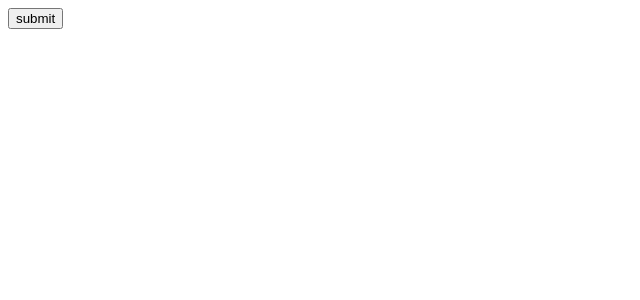
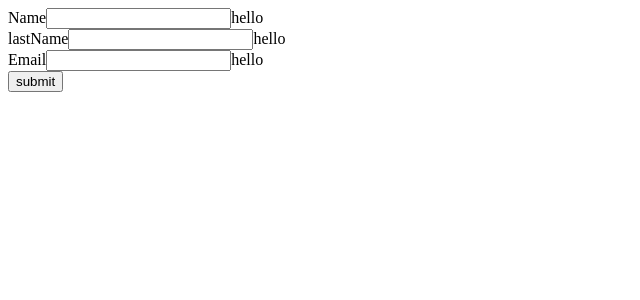
Before and after one commit to darwinMWF/todo_app_react_app, a React (Vite) app: page / in a window 1280 px wide. Shown: the top 300 px of the page, without its empty margins (0-640 px from the left). Built offline with nearby package versions, Linux system fonts and the light colour scheme.

Commit message:
redux and formik

```diff
--- a/package.json
+++ b/package.json
@@ -11,9 +11,11 @@
   },
   "dependencies": {
     "axios": "^1.4.0",
+    "formik": "^2.4.2",
     "react": "^18.2.0",
     "react-dom": "^18.2.0",
-    "react-router-dom": "^6.14.2"
+    "react-router-dom": "^6.14.2",
+    "yup": "^1.2.0"
   },
   "devDependencies": {
     "@types/react": "^18.0.37",
--- /dev/null
+++ b/src/formik/form.jsx
@@ -0,0 +1,91 @@
+import { useFormik } from "formik";
+import * as Yup from 'yup';
+const validate = (values) => {
+  const errors = {};
+  if (!values.firstName) {
+    errors.firstName = "Required";
+  } else if (values.firstName.length > 15) {
+    errors.firstName = "Must be 15 characters or less";
+  }
+
+  if (!values.lastName) {
+    errors.lastName = "Required";
+  } else if (values.lastName.length > 20) {
+    errors.lastName = "Must be 20 characters or less";
+  }
+
+  if (!values.email) {
+    errors.email = "Required";
+  } else if (!/^[A-Z0-9._%+-]+@[A-Z0-9.-]+\.[A-Z]{2,4}$/i.test(values.email)) {
+    errors.email = "Invalid email address";
+  }
+
+  return errors;
+};
+
+export const Signup = () => {
+  const formik = useFormik({
+    initialValues: {
+      firstname: "",
+      lastname: "",
+      email: "",
+    },
+
+    validationSchema: Yup.object().shape({
+        firstName: Yup.string()
+        .min(2, 'Too Short!')
+        .max(50, 'Too Long!')
+          .required('error'),
+        lastName: Yup.string()
+          .max(5, 'Must be 20 characters or less')
+          .required('Required'),
+        email: Yup.string().email('Invalid email address').required('required'),
+      }),
+    onSubmit: (values) => {
+      console.log(values);
+    },
+  });
+  return (
+    <>
+      <form onSubmit={formik.handleSubmit}>
+        <label htmlFor="firstname">Name</label>
+        <input
+          type="text"
+          id="firstname"
+          name="firstname"
+          onChange={formik.handleChange}
+          onBlur={formik.handleBlur}
+          value={formik.values.firstname}
+
+        />
+        { formik.touched.firstname && formik.errors.firstname ? <div>{formik.errors.firstname}</div> : "hello"}
+        <br />
+        <label htmlFor="lastname">lastName</label>
+        <input
+          type="text"
+          id="lastname"
+          name="lastname"
+          onChange={formik.handleChange}
+          onBlur={formik.handleBlur}
+          value={formik.values.lastname}
+        />
+        {formik.touched.lastname && formik.errors.lastname ? (
+          <div>{formik.errors.lastname}</div>
+        ) : "hello"}
+        <br />
+        <label htmlFor="email">Email</label>
+        <input
+          type="email"
+          id="email"
+          name="email"
+          onChange={formik.handleChange}
+          onBlur={formik.handleBlur}
+          value={formik.values.email}
+        />
+        {formik.touched.email && formik.errors.email ? <div>{formik.errors.email}</div> : "hello"}
+        <br />
+        <button type="submit">submit</button>
+      </form>
+    </>
+  );
+};
--- a/src/main.jsx
+++ b/src/main.jsx
@@ -15,12 +15,12 @@ import { BrowserRouter } from 'react-router-dom';
 // import CleanUp from './useEffect/cleanUp'
 
 import App from './react-router-dom/app';
-import Postdata from './react-promise/promise-post';
+// import Postdata from './react-promise/promise-post';
 // import { PromiseData } from './react-promise/promise';
-
+import { Signup } from './formik/form';
 
 ReactDOM.createRoot(document.getElementById('root')).render(
   <React.StrictMode>
-    <Postdata/>
+    <Signup/>
   </React.StrictMode>,
 )
--- a/src/react-promise/promise-post.jsx
+++ b/src/react-promise/promise-post.jsx
@@ -7,12 +7,12 @@ const Postdata = ()=>{
 
     const handlesubmmit = async()=>{
         try{
-            // let response = await axios.get("https://jsonplaceholder.typicode.com/posts");
-            // console.log(response.data)
+            let result = await axios.get("ttps://jsonplaceholder.typicode.com/posts");
+            console.log(result.data)
             let response = await axios.post("http://localhost:3000/data",{data:"mukesh",id:1,arry:[45,78,56]})
-            console.log(response)
+            console.log(response.data)
         }catch(err){
-            console.log(err)
+            console.log(err.message)
         }
 
     }
@@ -31,10 +31,14 @@ const Postdata = ()=>{
         //     }}).then(res=>res.json()).then(console.log).catch(console.log)
         // axios.get("http://localhost:3000/update)
 
+        handlesubmmit()
+
+
+
         }
     ,[])
     return <>
-    <button onClick={handlesubmmit}>submit</button>
+    <button >submit</button>
     </>
 
 
```
Also changed, not shown: src/promise-script/async-await.html (+10 -4 lines), src/redux/redux.html (added, +105 -0 lines).
